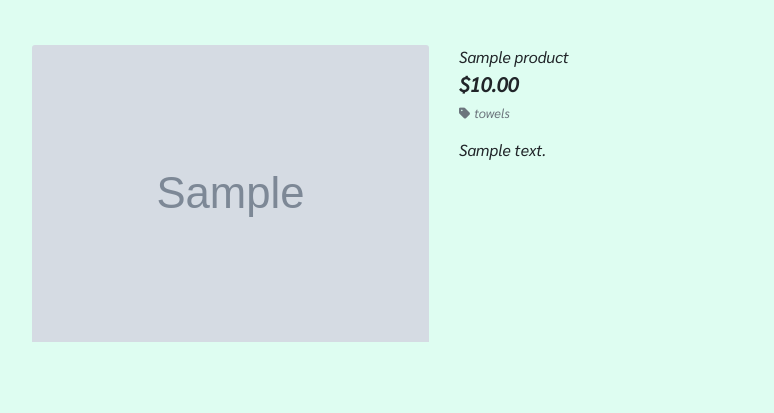
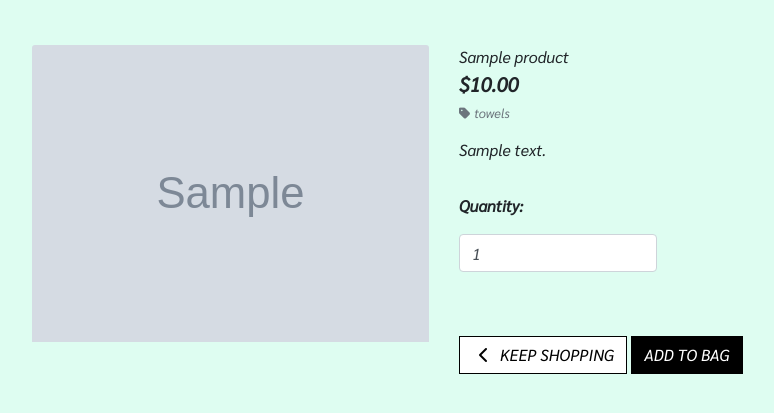
Before and after one commit to Code-Institute-Submissions/Federvgh-ms4-broder, a Django app: page /products/1 in a window 1280 px wide. Shown: the part 167-580 px from the top of the page, without its empty margins (196-970 px from the left). Run offline with Django 3.2, Linux system fonts and the light colour scheme; data comes from the database, SQL or seed files in the repository; tables that the repository leaves empty hold one stand-in row (values such as "Sample post"); grey boxes marked "Sample" are stand-in pictures; parts of the project's set-up code (start-up, migrations or seed data) failed here and were passed over; some libraries are stand-ins or nearby versions.

Commit message:
add to bag functionality added

```diff
--- a/bag/urls.py
+++ b/bag/urls.py
@@ -2,5 +2,6 @@ from django.urls import path
 from . import views
 
 urlpatterns = [
-    path('', views.view_bag, name='view_bag')
+    path('', views.view_bag, name='view_bag'),
+    path('add/<item_id>/', views.add_to_bag, name='add_to_bag'),
 ]
--- a/products/templates/products/product_detail.html
+++ b/products/templates/products/product_detail.html
@@ -38,6 +38,30 @@
                     </p>
                     {% endif %}
                     <p class="mt-3">{{ product.description }}</p>
+                    <form class="form" action="{% url 'add_to_bag' product.id %}" method="POST">
+                        {% csrf_token %}
+                        <div class="form-row">
+                            <div class="col-12">
+                                <p class="mt-3"><strong>Quantity:</strong></p>
+                                <div class="form-group w-50">
+                                    <div class="input-group">
+                                        <input class="form-control qty_input" type="number" name="quantity" value="1" min="1" max="99" data-item_id="{{ product.id }}" id="id_qty_{{ product.id }}">
+                                    </div>
+                                </div>
+                            </div>
+
+                            <div class="col-12">
+                                <a href="{% url 'products' %}" class="btn btn-outline-black rounded-0 mt-5">
+                                    <span class="icon">
+                                        <i class="fas fa-chevron-left"></i>
+                                    </span>
+                                    <span class="text-uppercase">Keep Shopping</span>
+                                </a>
+                                <input type="submit" class="btn btn-black rounded-0 text-uppercase mt-5" value="Add to Bag">
+                            </div>
+                            <input type="hidden" name="redirect_url" value="{{ request.path }}">
+                        </div>
+                    </form>
                 </div>
             </div>
         </div>
```
Also changed, not shown: bag/views.py (+17 -3 lines).
